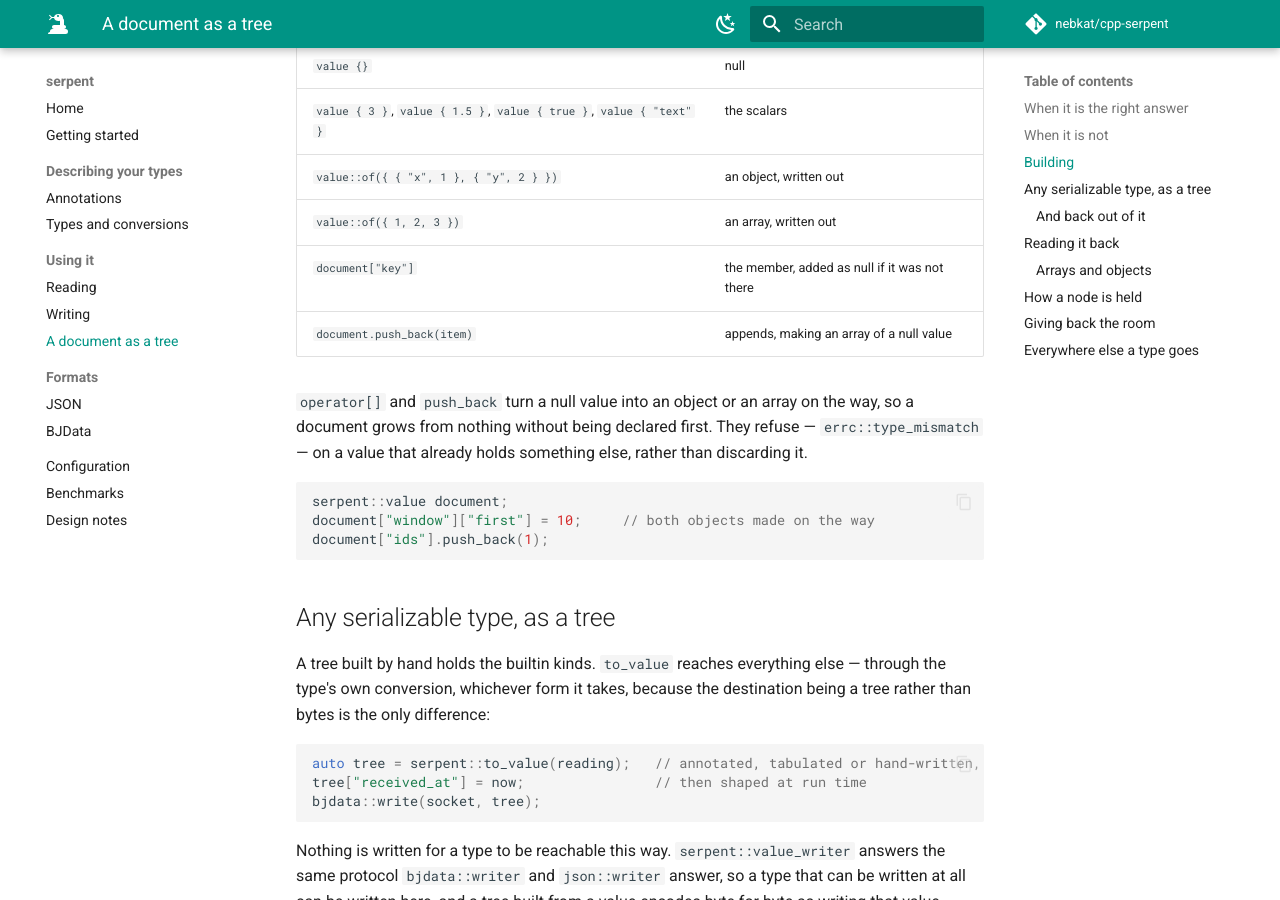
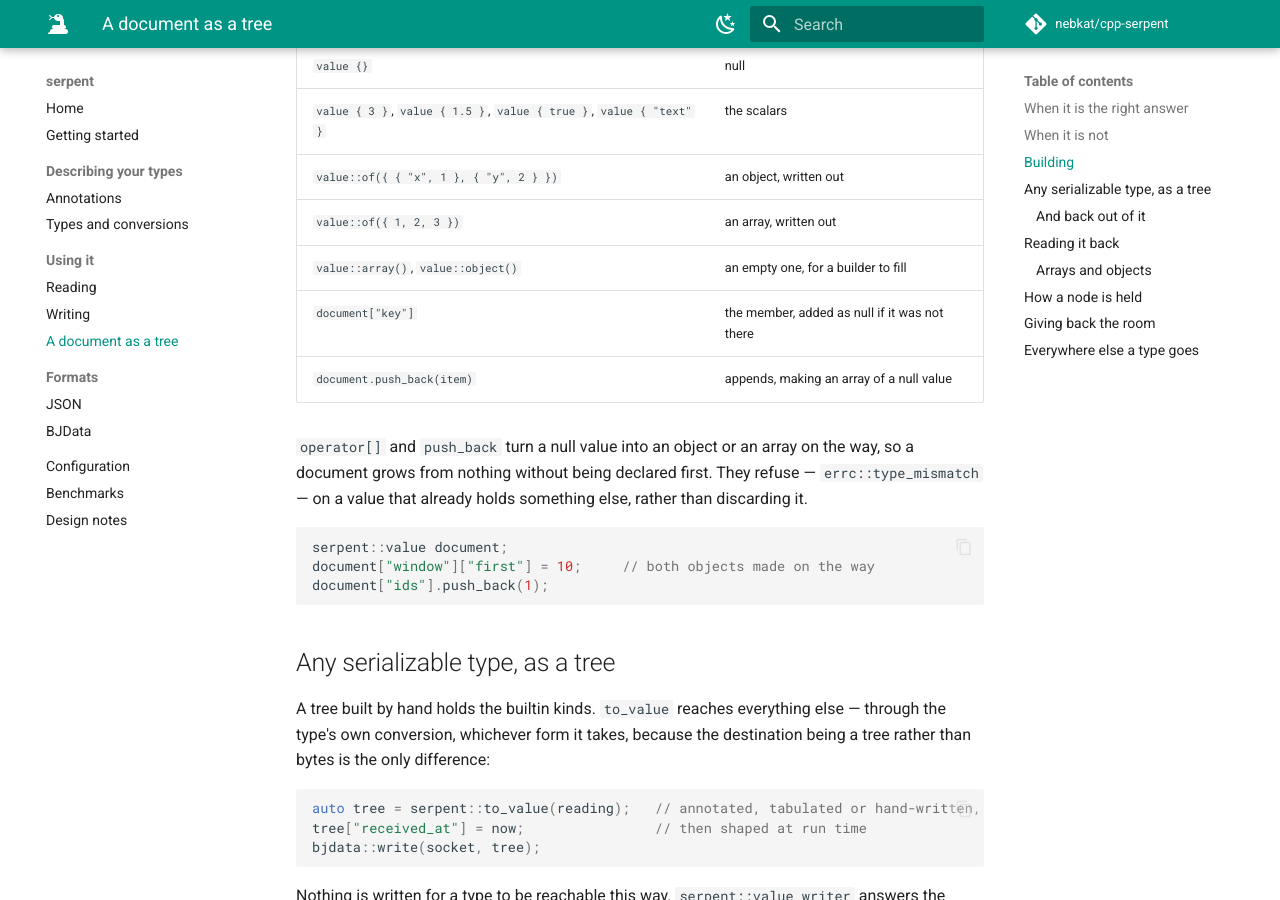
Before and after one commit to nebkat/cpp-serpent, an MkDocs documentation site: the page built from docs/value.md, in a window 1280 px wide and 900 px high, scrolled down 1151 px. Built offline with MkDocs 1.6.1 and Material for MkDocs 9.7.7, drawn with Linux system fonts in a browser that asks for light colours; comment, search, counter and statistics services are not loaded.

Commit message:
change(value): Name the container types _type, and spell an empty one array()
value::array was the name of the run a value points at, so the obvious
spelling for an empty array - value::array() - was taken by a type, and
making one had to be called empty_array(). The type is the thing that wanted
qualifying, not the factory: it is array_type now, with object_type beside it
for the member run, which had been spelled detail::run<member> at every use.

So value::array() and value::object() make an empty one, as a caller expects,
and empty_array()/empty_object() are gone.

```diff
--- a/docs/value.md
+++ b/docs/value.md
@@ -49,6 +49,7 @@ not using.
 | `value { 3 }`, `value { 1.5 }`, `value { true }`, `value { "text" }` | the scalars |
 | `value::of({ { "x", 1 }, { "y", 2 } })` | an object, written out |
 | `value::of({ 1, 2, 3 })` | an array, written out |
+| `value::array()`, `value::object()` | an empty one, for a builder to fill |
 | `document["key"]` | the member, added as null if it was not there |
 | `document.push_back(item)` | appends, making an array of a null value |
 
```
Also changed, not shown: 3 other files.
